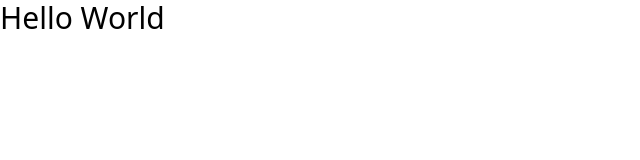
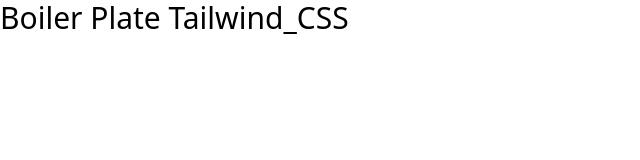
Before and after one commit to WEBundle-xyz/TailwindCSS_Landing_page, a website: page src/index.html in a window 1280 px wide. Shown: the whole page, without its empty margins (0-640 px from the left). Drawn offline with Linux system fonts and the light colour scheme.

Commit message:
TailwindCSS -- Boiler_Plate

```diff
--- a/src/index.html
+++ b/src/index.html
@@ -4,10 +4,10 @@
     <meta charset="UTF-8" />
     <meta http-equiv="X-UA-Compatible" content="IE=edge" />
     <meta name="viewport" content="width=device-width, initial-scale=1.0" />
-    <title>Tailwind</title>
+    <title>Tailwind_CSS</title>
     <link rel="stylesheet" href="/css/main.css" />
   </head>
   <body>
-    <h1 class="text-3xl">Hello World</h1>
+    <h1 class="text-3xl">Boiler Plate Tailwind_CSS</h1>
   </body>
 </html>
--- a/src/test.js
+++ b/src/test.js
@@ -1,5 +1,5 @@
 
 
 /*
-and I just have or I can use t
+
 */
```
Also changed, not shown: 1 other file.
